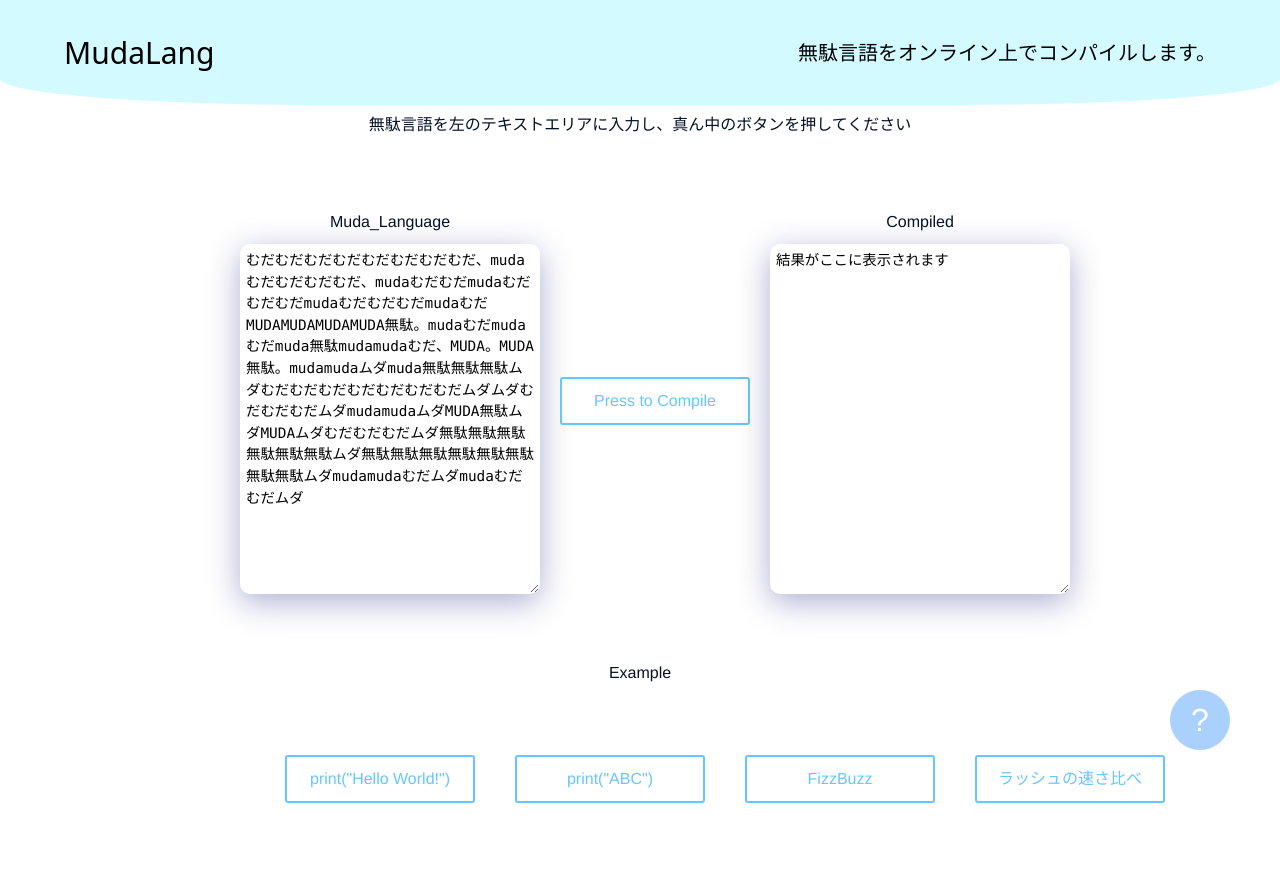
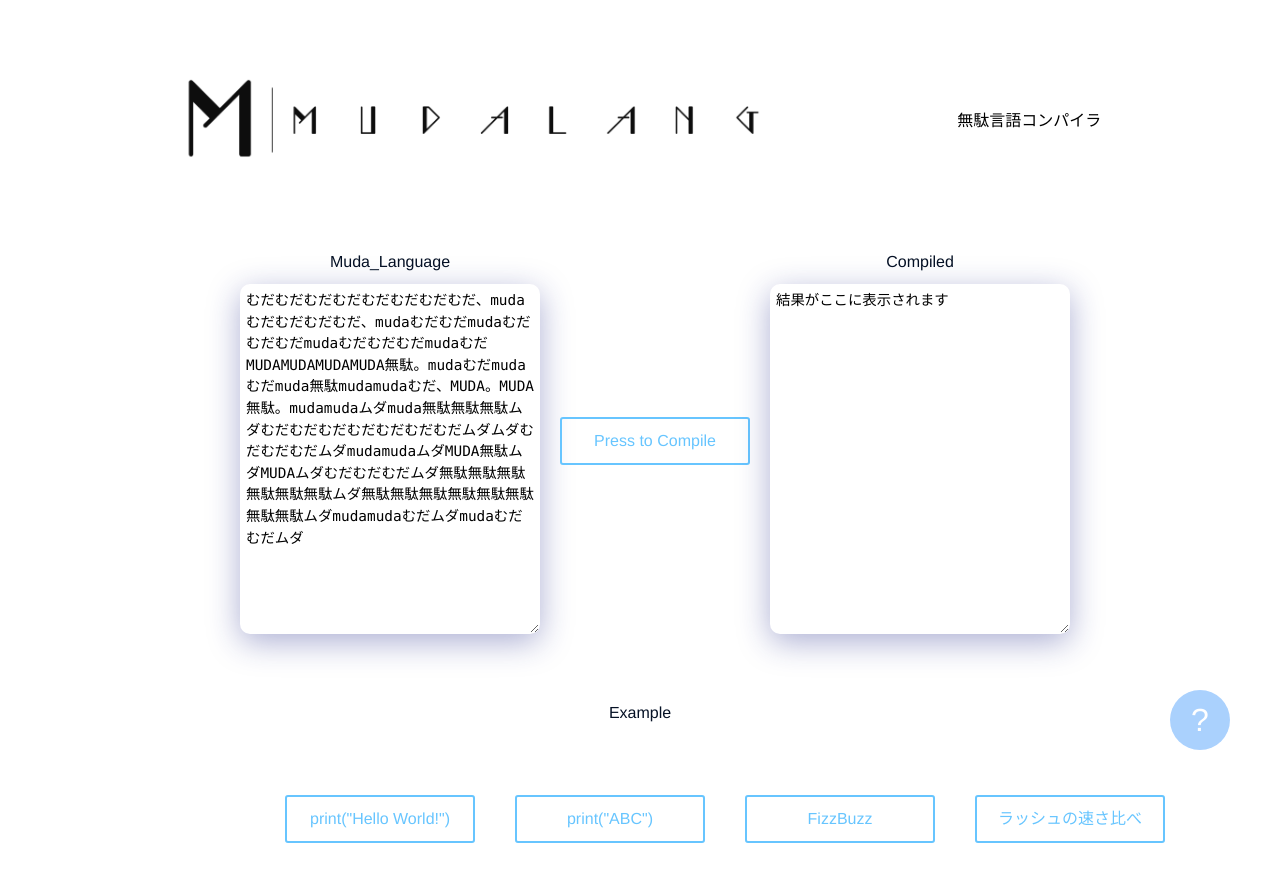
Before and after one commit to Xeli0701/muda_language_next, a Next.js app: page / in a window 1280 px wide. Shown: the top 882 px of the page. Built offline with nearby package versions, Linux system fonts and the light colour scheme.

Commit message:
ロゴの追加とサイトのデザインの変更

```diff
--- a/pages/index.tsx
+++ b/pages/index.tsx
@@ -39,21 +39,22 @@ export default function Home() {
 
 
 
-      <header className={styles.header}>
-        <h1>MudaLang</h1>
-        <nav>
-          <div>無駄言語をオンライン上でコンパイルします。</div>
-        </nav>
-      </header>
+      <div className="container mx-auto my-5">
+        <header className="flex justify-evenly items-center">
+            <Image
+                src={"/logo.png"}
+                alt="ロゴ"
+                width={600}
+                height={200}
+            />
+            <nav>
+            <div>無駄言語コンパイラ</div>
+            </nav>
+        </header>
+      </div>
 
       <main className={styles.main}>
         <div className={styles.flex_column_container}>
-
-          <div className={styles.flex_description_container}>
-            <div className={styles.description}>無駄言語を左のテキストエリアに入力し、真ん中のボタンを押してください</div>
-          </div>
-
-
           <div className={styles.flex_row_container}>
             <div className={styles.flex_item}>
               <label>
@@ -122,7 +123,7 @@ export default function Home() {
                 <div className="m-4 text-lg text-white">使い方</div>
                   <div className="m-1 ml-16 text-sm text-white">ようこそ。このサービスは無駄言語(mudaLang)をコンパイルするために用いられます。</div>
                   <div className="m-1 ml-16 text-sm text-white">左のボックスに入れて、真ん中のボタンを押すと、右のボックスに結果が出力されます！</div>
-                  <div className="m-1 ml-16 text-sm text-white">無駄言語のサンプルコードはサイト下部Exampleに折りたたまれています👍</div>
+                  <div className="m-1 ml-16 text-sm text-white">無駄言語のサンプルコードはExampleのボタンを押すと出ます👍</div>
                   <div className="m-1 ml-16 text-sm text-white">言語仕様は<a href="https://github.com/Xeli0701/muda_language_next#%E8%A8%80%E8%AA%9E%E4%BB%95%E6%A7%98" rel="noreferrer" target="_blank" className="underline text-blue-600 hover:text-blue-800 visited:text-purple-600">こちら</a>を確認してください！</div>
                   <div className="m-1 ml-16 text-xs text-white">(要するに、Brainfxck系言語と言う存在も価値も時間も全てが無駄な言語です。あとHerokuのFreeプランなのでボタンを押しても20秒ぐらい反応しない時があります。)</div>
                 <div className="m-4 text-lg text-white">Repository</div>
```
Also changed, not shown: public/logo.png (added).
